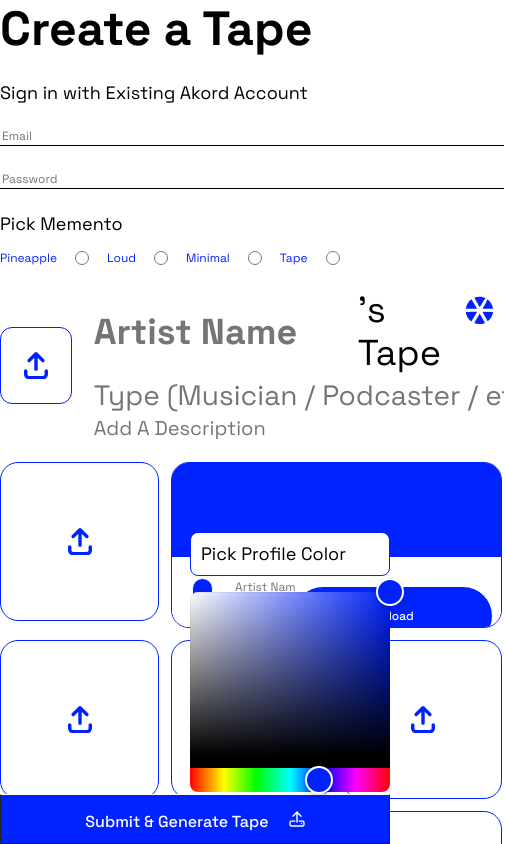
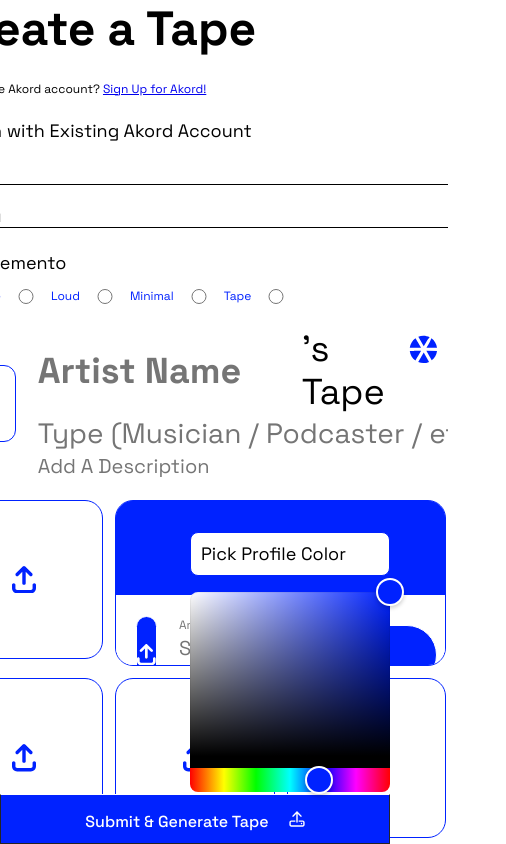
Before and after one commit to jajablinky/ArTape-2.0, a Next.js app: page /create in a window 390 px wide. Shown: the top 844 px of the page, 506 px wide, since content can reach past the window. Built offline with nearby package versions, Linux system fonts and the light colour scheme.

Commit message:
responsive

```diff
--- a/src/pages/create.tsx
+++ b/src/pages/create.tsx
@@ -27,6 +27,7 @@
 import AkordSignIn from '@/components/Helper Functions/AkordSignIn';
 import getMementoSvgContent from '@/components/Helper Functions/getMementoSvgContent';
 import { extractColorFromTags } from '@/components/Helper Functions/extractColorFromTags';
+import Link from 'next/link';
 
 /* Types */
 
@@ -422,6 +423,7 @@
 
           setTape({
             ...tape,
+            akord,
             tapeInfoOptions,
             profileAvatar,
             profileEmail,
@@ -462,6 +464,7 @@
         style={
           {
             '--artape-primary-color': color,
+            justifyContent: 'center',
           } as React.CSSProperties
         }
       >
@@ -485,6 +488,14 @@
                   gap: '24px',
                 }}
               >
+                <div className={styles.linkToAkord}>
+                  Don't have Akord account?{' '}
+                  <Link
+                    href={'https://v2.akord.com/https://v2.akord.com/signup'}
+                  >
+                    Sign Up for Akord!
+                  </Link>
+                </div>
                 <p style={{ fontSize: '18px' }}>
                   Sign in with Existing Akord Account
                 </p>
--- a/src/pages/index.tsx
+++ b/src/pages/index.tsx
@@ -317,7 +317,7 @@
                   }}
                   onClick={() => setShowVaultIdForm(true)}
                 >
-                  Sign In
+                  View My Tapes
                 </button>
                 <Link href="/create">
                   <button
--- a/src/styles/Home.module.css
+++ b/src/styles/Home.module.css
@@ -231,6 +231,10 @@
   object-fit: cover;
 }
 
+.artistHeaderRight {
+  display: none;
+}
+
 @media (max-width: 1100px) {
   .tapeDescription {
     font-size: 12px;
@@ -254,9 +258,9 @@
 }
 
 @media (max-width: 550px) {
-  .artistHeaderRight {
+  /* .artistHeaderRight {
     display: none;
-  }
+  } */
   .profilePicture {
     height: 75px;
     width: 75px;
```
Also changed, not shown: src/components/EmailPasswordForm.tsx (+9 -0 lines).
